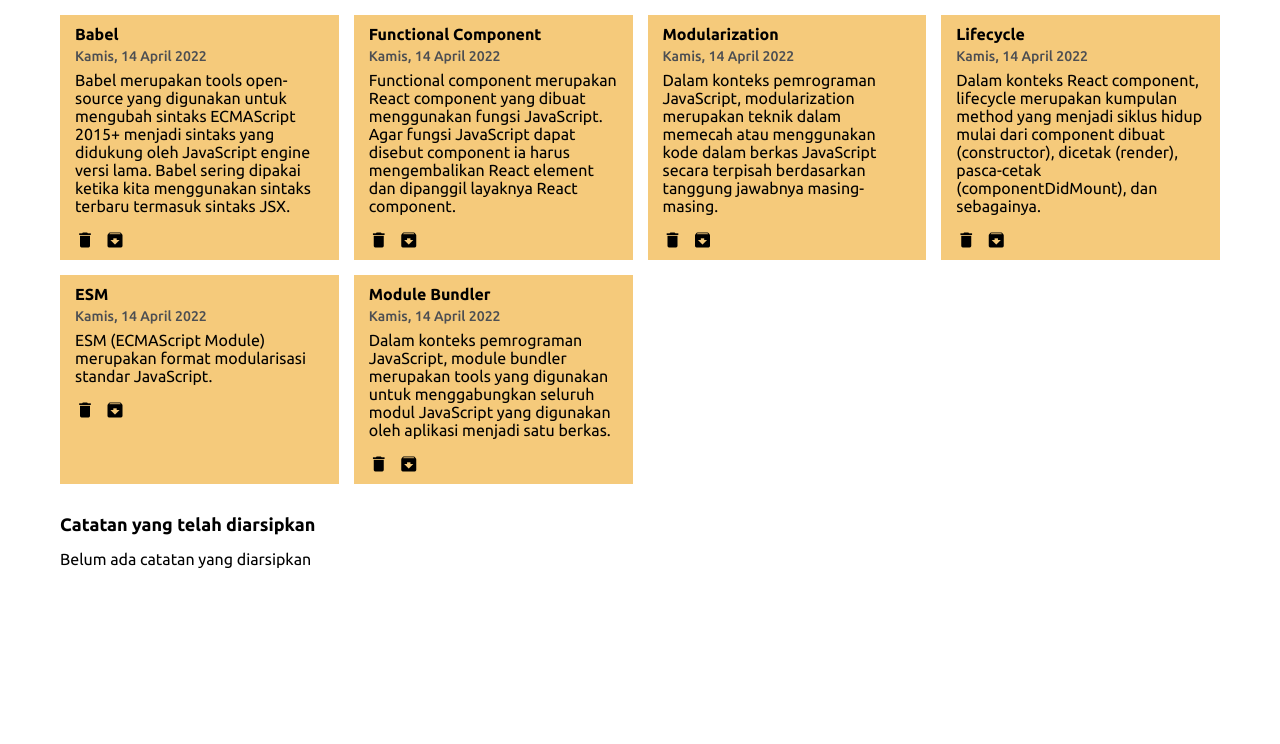
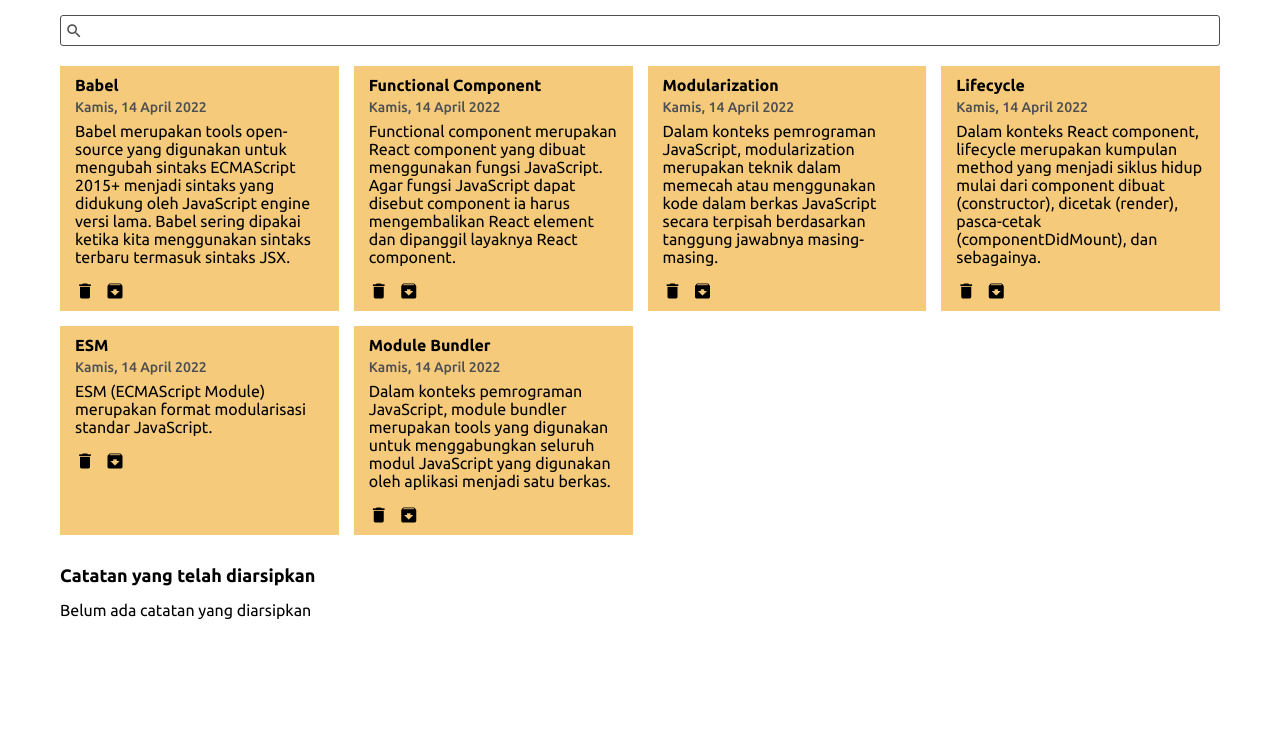
Before and after one commit to vrizas/mynotes, a React app: page / in a window 1280 px wide. Shown: the part 56-800 px from the top of the page. Built offline with nearby package versions, Linux system fonts and the light colour scheme.

Commit message:
create search feature

```diff
--- a/src/components/MainContent.js
+++ b/src/components/MainContent.js
@@ -2,10 +2,12 @@ import React from 'react';
 import AddNoteModal from './AddNoteModal';
 import ArchivedNoteList from './ArchivedNoteList';
 import NoteList from './NoteList';
+import SearchInput from './SearchInput';
 
-function MainContent({ notes, addNoteHandler, deleteNoteHandler, archiveNoteHandler }) {
+function MainContent({ notes, addNoteHandler, deleteNoteHandler, archiveNoteHandler, searchNoteHandler }) {
  return (
    <main>
+      <SearchInput notes={notes} searchNoteHandler={searchNoteHandler} />
       <AddNoteModal addNoteHandler={addNoteHandler} />
       <NoteList notes={notes} deleteNoteHandler={deleteNoteHandler} archiveNoteHandler={archiveNoteHandler} />
       <ArchivedNoteList notes={notes} deleteNoteHandler={deleteNoteHandler} archiveNoteHandler={archiveNoteHandler} />
--- a/src/components/NoteApp.js
+++ b/src/components/NoteApp.js
@@ -8,12 +8,14 @@ class NoteApp extends React.Component {
     super(props);
 
     this.state = {
-      notes: getInitialData()
+      notes: getInitialData(),
+      currentNotes: getInitialData(),
     }
 
     this.onAddNoteHandler = this.onAddNoteHandler.bind(this);
     this.onDeleteNoteHandler = this.onDeleteNoteHandler.bind(this);
     this.onArchiveNoteHandler = this.onArchiveNoteHandler.bind(this);
+    this.onSearchNoteHandler = this.onSearchNoteHandler.bind(this);
   }
 
   onAddNoteHandler({ title, body }) {
@@ -35,13 +37,25 @@ class NoteApp extends React.Component {
 
   onDeleteNoteHandler(id) {
     const notes = this.state.notes.filter(note => note.id !== id);
-    this.setState({ notes });
+    this.setState({
+      notes,
+      currentNotes: notes
+     });
   }
 
   onArchiveNoteHandler(id) {
     const notes = this.state.notes;
     const note = notes.find(note => note.id === id);
     note.archived = !note.archived;
+    this.setState({
+      notes,
+      currentNotes: notes
+     });
+  }
+
+  onSearchNoteHandler(query) {
+    let notes = this.state.currentNotes.filter(note => note.title.toLowerCase().includes(query.toLowerCase()));
+
     this.setState({ notes });
   }
 
@@ -49,7 +63,7 @@ class NoteApp extends React.Component {
     return (
       <div id="app">
         <HeaderBar />
-        <MainContent notes={this.state.notes} addNoteHandler={this.onAddNoteHandler} deleteNoteHandler={this.onDeleteNoteHandler} archiveNoteHandler={this.onArchiveNoteHandler} />
+        <MainContent notes={this.state.notes} addNoteHandler={this.onAddNoteHandler} deleteNoteHandler={this.onDeleteNoteHandler} archiveNoteHandler={this.onArchiveNoteHandler} searchNoteHandler={this.onSearchNoteHandler} />
       </div>
     );
   }
--- a/src/components/NoteList.js
+++ b/src/components/NoteList.js
@@ -2,13 +2,17 @@ import React from 'react';
 import NoteItem from './NoteItem';
 
 function NoteList({ notes, deleteNoteHandler, archiveNoteHandler }) {
+  const filteredNotes = notes.filter(note => !note.archived);
+
   return (
     <div className="note-list">
       <div className="note-list__content">
         {
-          notes.map(note => {
-            return (!note.archived) ? <NoteItem key={note.id} {...note} deleteNoteHandler={deleteNoteHandler} archiveNoteHandler={archiveNoteHandler} /> : null;
-          })
+          (filteredNotes.length > 0) ?
+          filteredNotes.map(note => (
+            <NoteItem key={note.id} {...note} deleteNoteHandler={deleteNoteHandler} archiveNoteHandler={archiveNoteHandler} />
+          )) :
+          <p>Belum ada catatan</p>
         }
       </div>
     </div>
--- /dev/null
+++ b/src/components/SearchInput.js
@@ -0,0 +1,42 @@
+import React from 'react';
+
+class SearchInput extends React.Component {
+    constructor(props) {
+      super(props);
+
+      this.state = {
+        query: '',
+      }
+
+      this.onQueryChangeEventHandler = this.onQueryChangeEventHandler.bind(this);
+    }
+
+    onQueryChangeEventHandler(event) {
+        this.setState(() => {
+            return {
+              query: event.target.value,
+            }
+        });
+
+        this.props.searchNoteHandler(event.target.value);
+    }
+
+    onSubmitEventHandler(event) {
+        event.preventDefault();
+    }
+
+    render() {
+        return (
+            <section className="search">
+                <form className="search__form" onSubmit={this.onSubmitEventHandler}>
+                    <div className="search__form-item">
+                        <span className="material-icons icon">search</span>
+                        <input type="text" id="Query" value={this.state.query} onChange={this.onQueryChangeEventHandler} />
+                    </div>
+                </form>
+            </section>
+         );
+    }
+}
+
+export default SearchInput;
--- a/src/styles/style.css
+++ b/src/styles/style.css
@@ -86,6 +86,29 @@ header nav .text {
 
 main {
   padding: 10px 15px;
+}
+
+main .search {
+  margin-bottom: 20px;
+}
+
+main .search__form-item {
+  position: relative;
+}
+
+main .search__form-item input {
+  width: 100%;
+  padding: 7px 10px 7px 30px;
+}
+
+
+main .search__form-item .icon {
+  position: absolute;
+  top: 50%;
+  left: 5px;
+  transform: translateY(-50%);
+  color: var(--secondary);
+  font-size: 18px;
 }
 
 main .add-note-modal {
```
